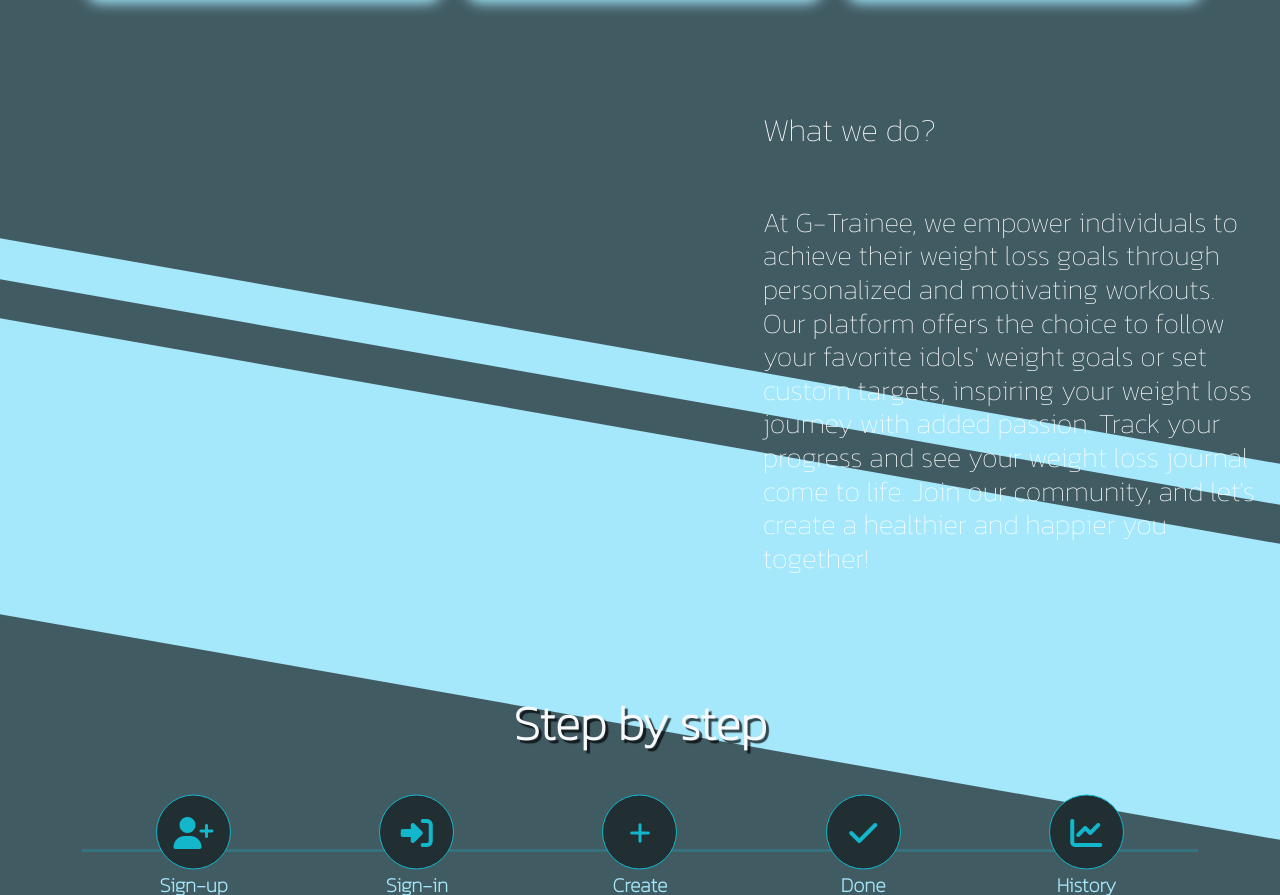
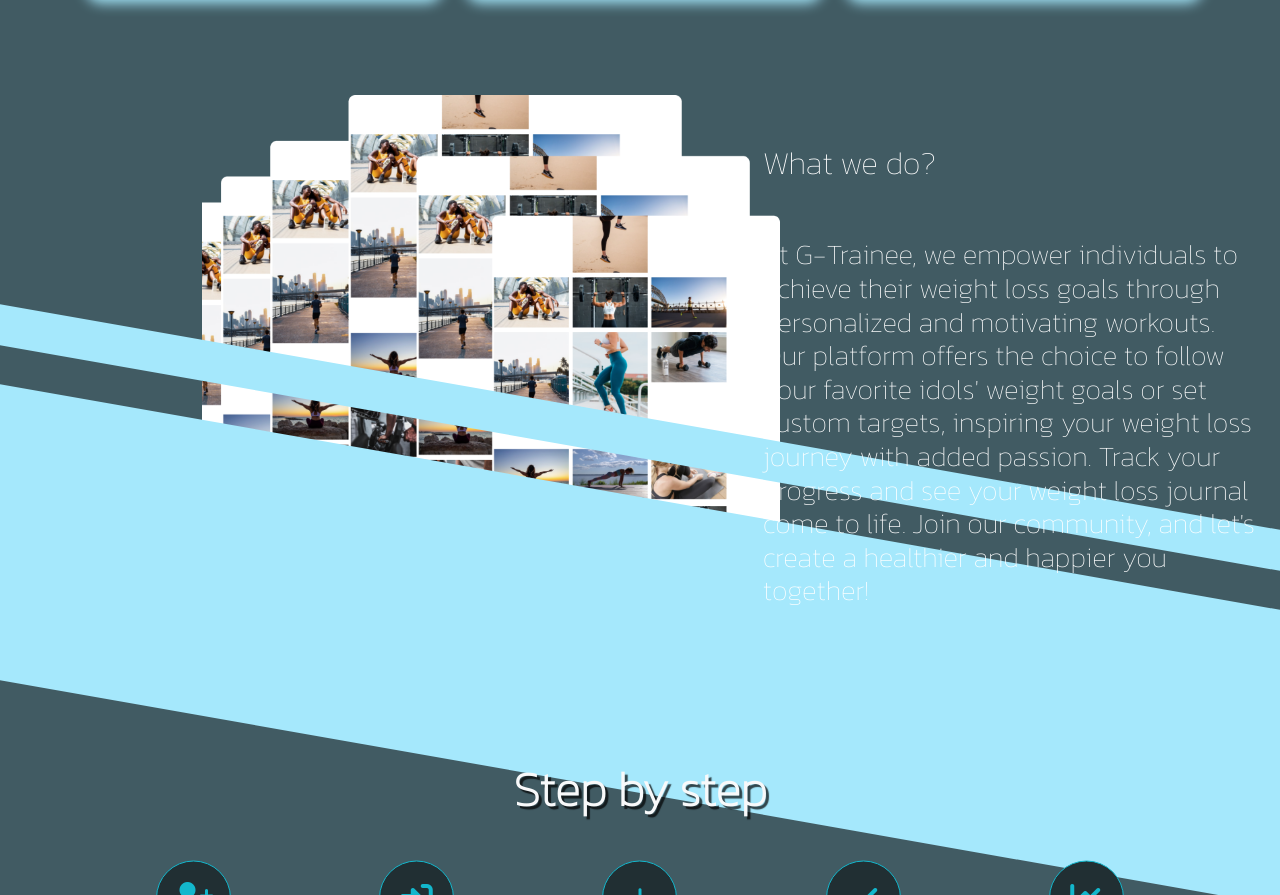
Before and after one commit to pramotepon/reborn-giwon, a React (Vite) app in the folder client/: page / in a window 1280 px wide. Shown: the part 1289-2184 px from the top of the page. Built offline with nearby package versions, Linux system fonts and the light colour scheme.

Commit message:
deploy without img

```diff
--- a/client/src/Screens/LandingPage.jsx
+++ b/client/src/Screens/LandingPage.jsx
@@ -8,6 +8,7 @@ import DevBoom from "../image/DevTeam/Dev_boom.jpg"
 import DevPang from "../image/DevTeam/Dev_pang.jpg"
 import DevPlug from "../image/DevTeam/Dev_plug.jpg"
 import DevVee from "../image/DevTeam/Dev_vee.jpg"
+import WwwdImage from "../image/landing_page/what_we_do.png"
 import Logo from "../../src/image/landing_page/logo-lg.png"
 // import group14 from "../image/landing_page/group1472.png"
 
@@ -216,7 +217,7 @@ const LandingPage = () => {
                     <div className="row text-white">
                         {/* col-7 */}
                         <div className="col-xl-7 d-none d-xl-block">
-                            {/* <img src={group14} alt="prototype-feature" width="80%" style={{marginLeft:"190px",marginBottom:"10px"}} /> */}
+                            <img src={WwwdImage} alt="prototype-feature" width="80%" style={{marginLeft:"190px",marginBottom:"10px"}} />
                         </div>
                         {/* end col-7 */}
                         {/* col-5 */}
```
Also changed, not shown: client/src/image/landing_page/what_we_do.png (renamed from client/src/image/landing_page/Group1472.png).
